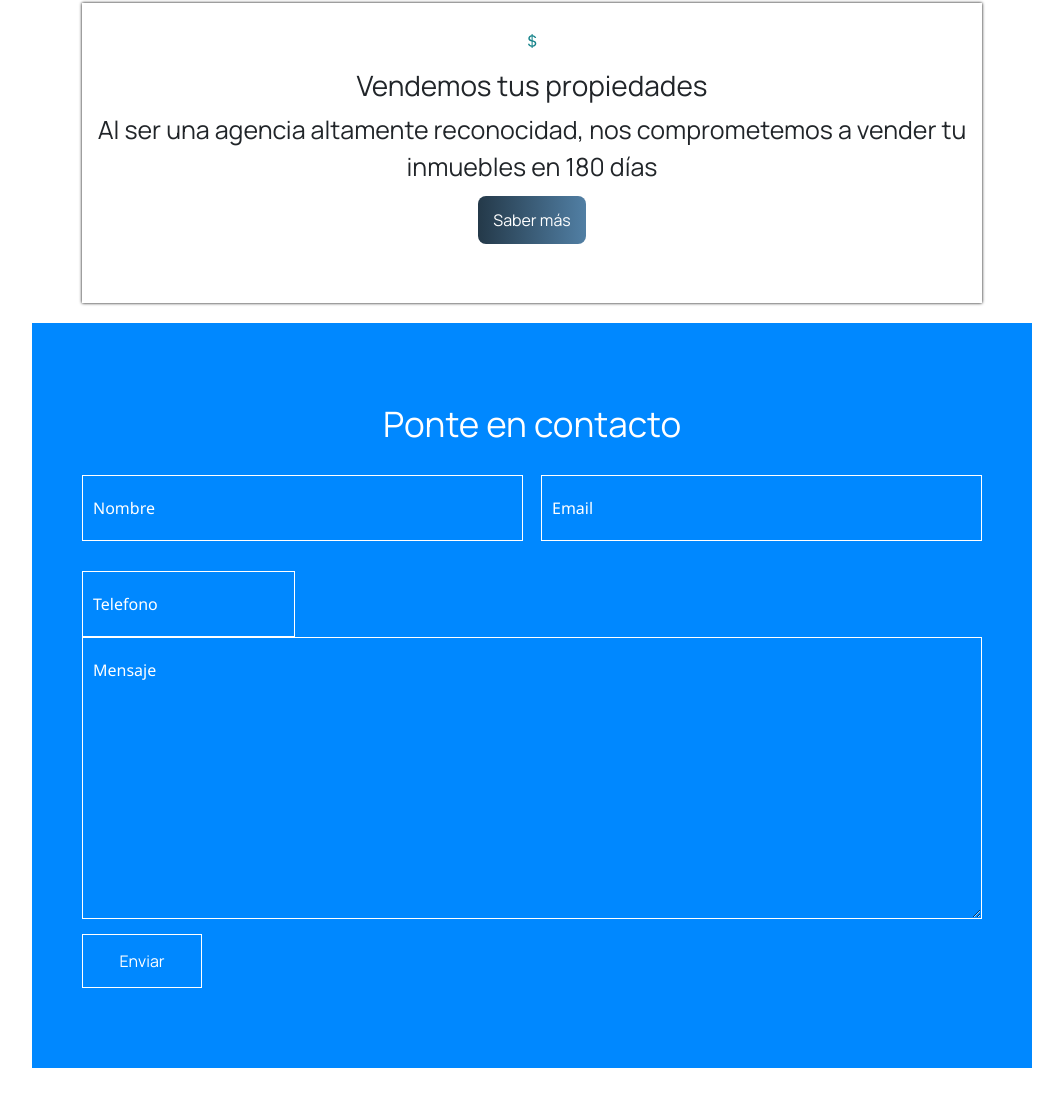
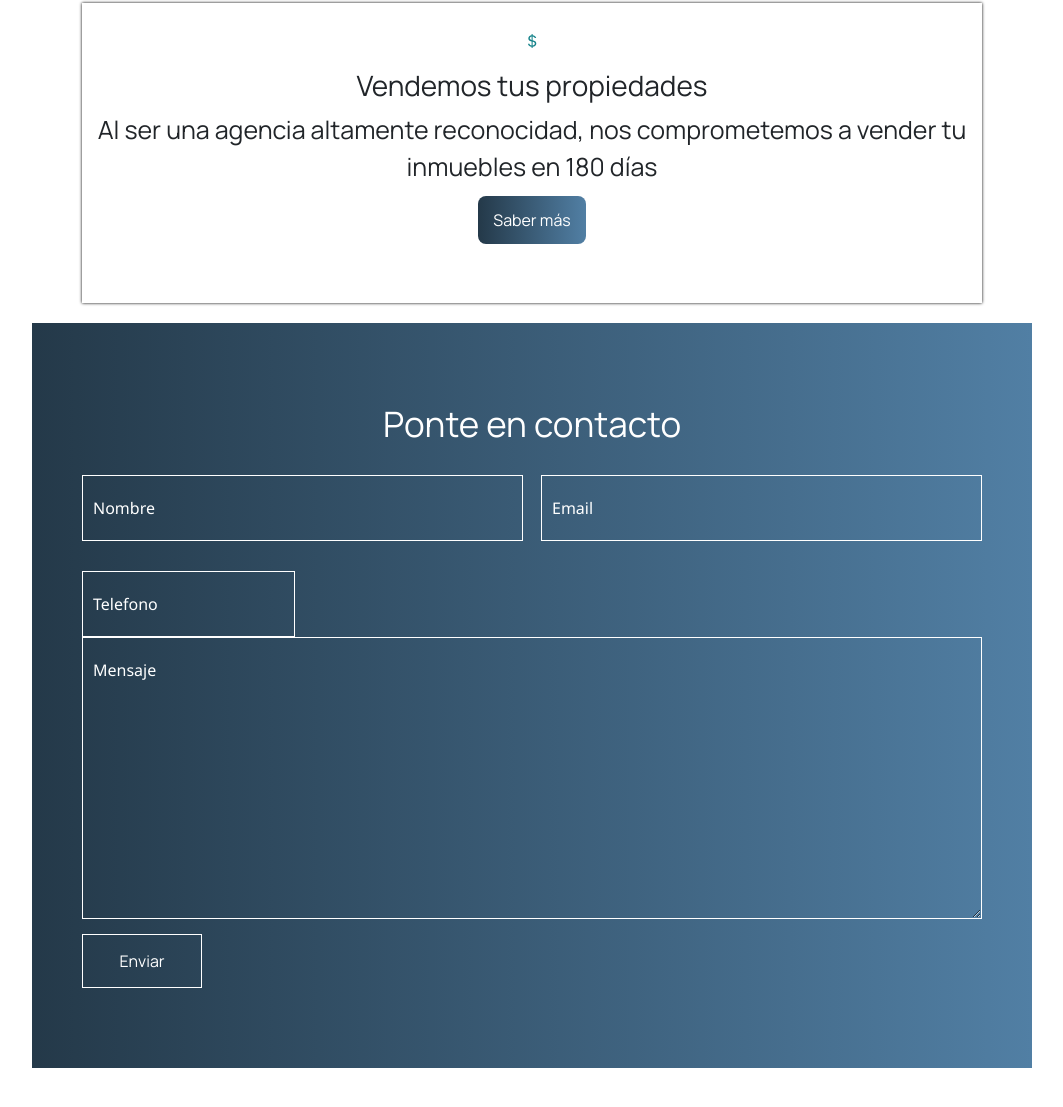
Before and after one commit to Sph91/Proyecto-1-LANDING, a plain HTML site: page index.html in a window 1280 px wide. Shown: the part 5020-6127 px from the top of the page, without its empty margins (108-1171 px from the left). Drawn offline with Linux system fonts and the light colour scheme.

Commit message:
modifique y elimine textos y fondos

```diff
--- a/styles.css
+++ b/styles.css
@@ -206,7 +206,7 @@ overflow: hidden;
 
 footer{
 
-background-color:#08f ;
+background-image: linear-gradient(to right, #243949 0%, #517fa4 100%);
 color: white;
 
 }
```
Also changed, not shown: Lexend-Bold.ttf (deleted).
